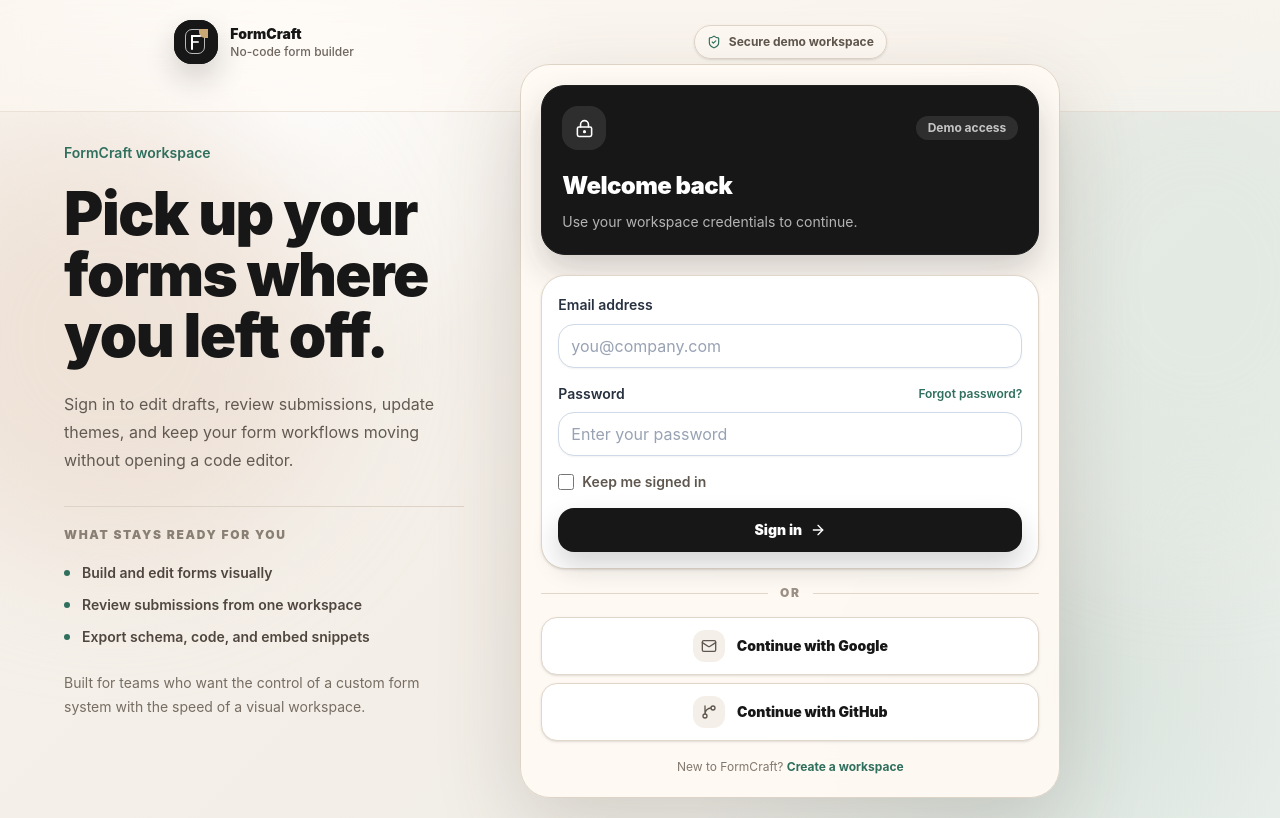
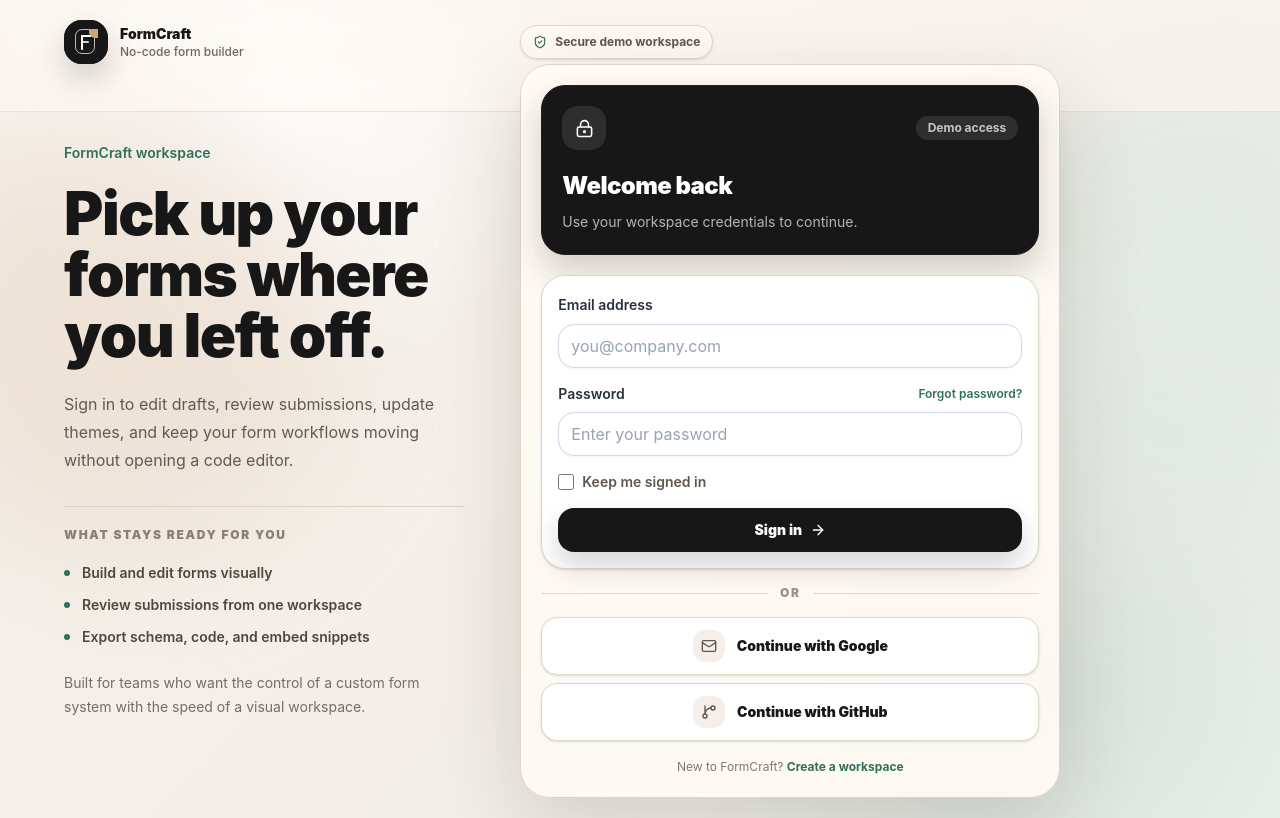
Before and after one commit to OmKhandale05/formcraft, a Next.js app: page /signin in a window 1280 px wide. Built offline with nearby package versions, Linux system fonts and the light colour scheme.

Commit message:
style(auth): align sign in columns by left edge

```diff
--- a/src/app/signin/page.tsx
+++ b/src/app/signin/page.tsx
@@ -26,16 +26,16 @@
       <div className="pointer-events-none absolute right-[-8rem] top-10 h-[30rem] w-[26rem] rounded-full bg-[#dbe7df]/60 blur-3xl" />
       <div className="pointer-events-none absolute inset-x-0 top-0 h-28 border-b border-[#e3d9cd]/70 bg-[#fffaf4]/50 backdrop-blur-xl" />
 
-      <div className="relative mx-auto grid max-w-6xl grid-cols-1 items-center gap-4 lg:grid-cols-[minmax(0,0.72fr)_540px] lg:justify-items-center lg:gap-12 xl:gap-14">
-        <BrandLogo />
-        <div className="hidden items-center gap-2 justify-self-center rounded-full border border-[#e0d6ca] bg-[#fffaf4]/80 px-3 py-2 text-xs font-bold text-[#5f574f] shadow-sm md:flex">
+      <div className="relative mx-auto grid max-w-6xl grid-cols-1 items-center gap-4 lg:grid-cols-[minmax(0,0.72fr)_540px] lg:gap-12 xl:gap-14">
+        <BrandLogo className="justify-self-start" />
+        <div className="hidden items-center gap-2 justify-self-start rounded-full border border-[#e0d6ca] bg-[#fffaf4]/80 px-3 py-2 text-xs font-bold text-[#5f574f] shadow-sm md:flex">
           <ShieldCheck size={14} className="text-[#2f6f5e]" />
           Secure demo workspace
         </div>
       </div>
 
-      <section className="relative mx-auto grid min-h-[calc(100vh-5rem)] max-w-6xl items-center gap-10 py-8 lg:grid-cols-[minmax(0,0.72fr)_540px] lg:justify-items-center lg:gap-12 lg:py-0 xl:gap-14">
-        <div className="max-w-[590px] justify-self-center">
+      <section className="relative mx-auto grid min-h-[calc(100vh-5rem)] max-w-6xl items-center gap-10 py-8 lg:grid-cols-[minmax(0,0.72fr)_540px] lg:gap-12 lg:py-0 xl:gap-14">
+        <div className="max-w-[590px] justify-self-start">
           <p className="mb-5 text-sm font-semibold text-[#2f6f5e]">FormCraft workspace</p>
           <h1 className="text-4xl font-black leading-[1.02] tracking-tight text-[#171717] sm:text-6xl">
             Pick up your forms where you left off.
@@ -61,7 +61,7 @@
           </p>
         </div>
 
-        <aside className="w-full max-w-[540px] justify-self-center rounded-[30px] border border-[#ded3c7] bg-[#fffaf4]/92 p-4 shadow-[0_30px_85px_rgba(74,58,42,0.18)] backdrop-blur-xl sm:p-5">
+        <aside className="w-full max-w-[540px] justify-self-start rounded-[30px] border border-[#ded3c7] bg-[#fffaf4]/92 p-4 shadow-[0_30px_85px_rgba(74,58,42,0.18)] backdrop-blur-xl sm:p-5">
           <div className="mb-5 rounded-[24px] border border-[#1f1f1f] bg-[#171717] p-5 text-white shadow-[0_16px_34px_rgba(23,23,23,0.2)]">
             <div className="mb-5 flex items-center justify-between gap-3">
               <div className="flex h-11 w-11 items-center justify-center rounded-2xl bg-white/10">
```
